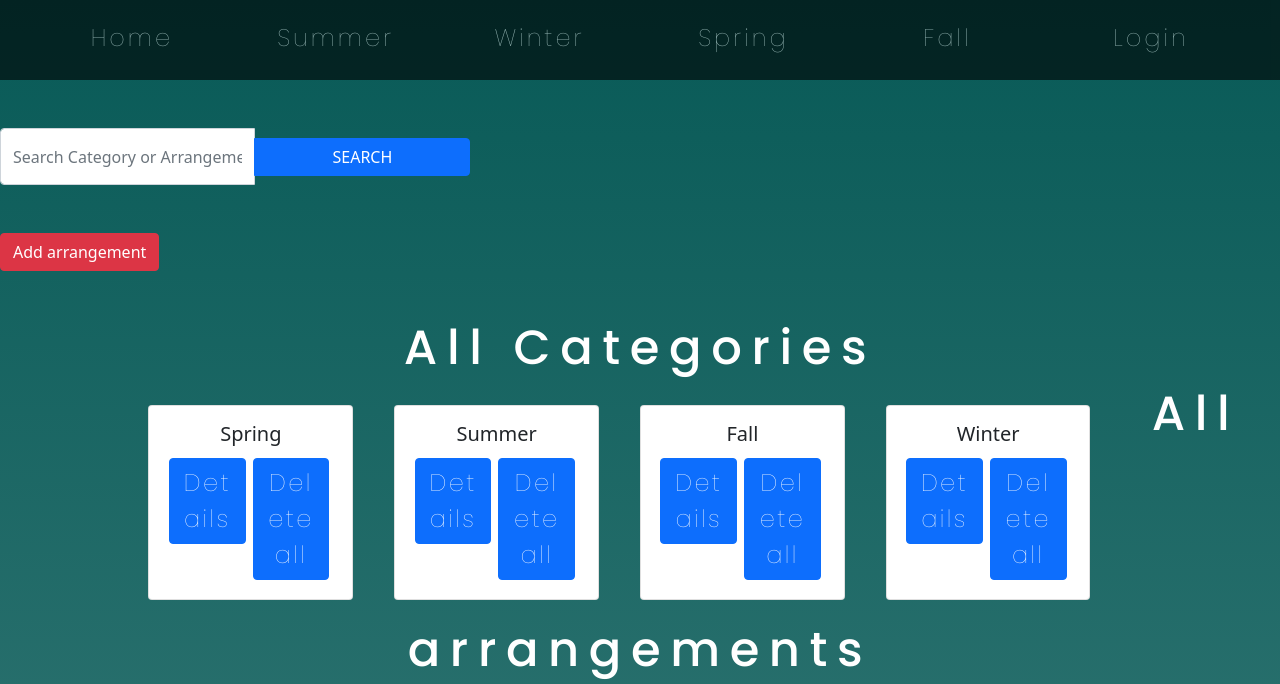
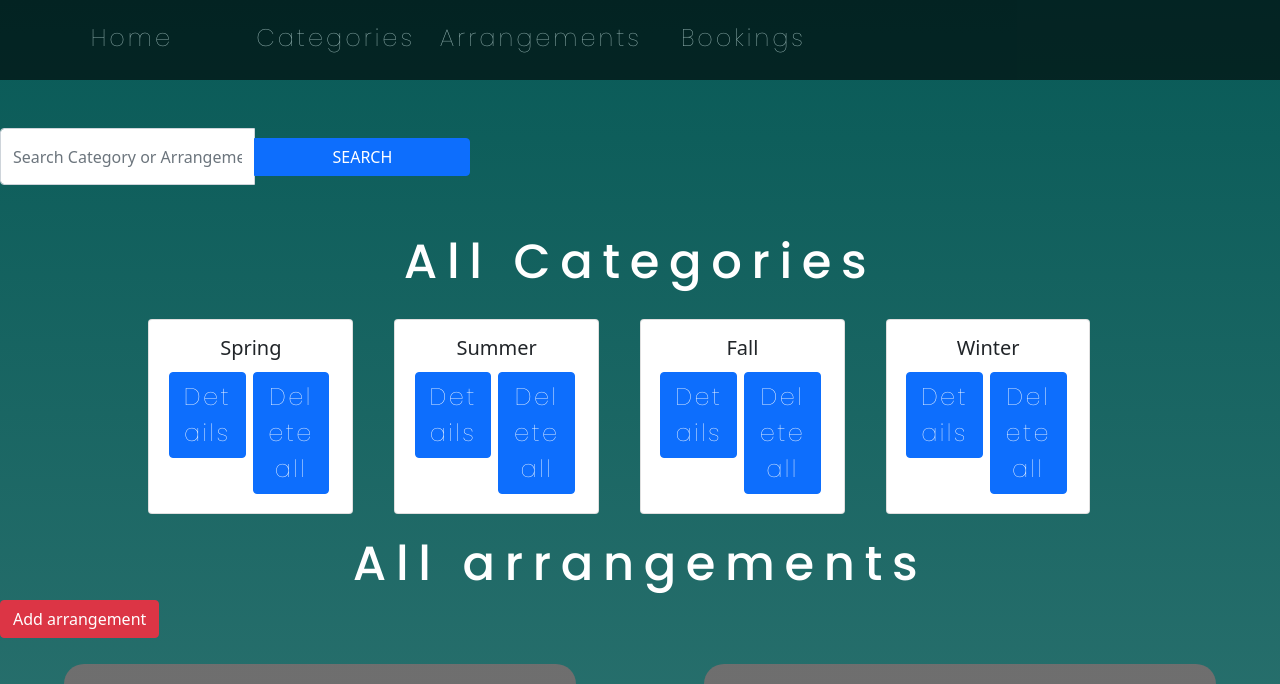
Before and after one commit to anastasija-mickoska/Travel, a PHP site: page /admin.php in a window 1280 px wide. Shown: the top 684 px of the page. Run offline with PHP 8.4, Linux system fonts and the light colour scheme; data comes from the database, SQL or seed files in the repository; grey boxes are pictures that could not be loaded.

Commit message:
Update admin.php

```diff
--- a/Travel/admin.php
+++ b/Travel/admin.php
@@ -13,13 +13,16 @@ $arrangements=get_arrangements($conn);
 	<meta name="viewport" content="width=device-width, initial-scale=1.0">
 	<title>Admin</title>
     <link rel="stylesheet" href="style.css">
-    <link rel="stylesheet" href="style.php">
 	<link href="https://cdn.jsdelivr.net/npm/bootstrap@5.1.1/dist/css/bootstrap.min.css" rel="stylesheet" integrity="sha384-F3w7mX95PdgyTmZZMECAngseQB83DfGTowi0iMjiWaeVhAn4FJkqJByhZMI3AhiU" crossorigin="anonymous">
     <script src="https://cdn.jsdelivr.net/npm/bootstrap@5.1.1/dist/js/bootstrap.bundle.min.js" integrity="sha384-/bQdsTh/da6pkI1MST/rWKFNjaCP5gBSY4sEBT38Q/9RBh9AH40zEOg7Hlq2THRZ" crossorigin="anonymous"></script>
     <style>
         body {
             background: linear-gradient(#085a57, rgba(8, 90, 87, 0.4)) no-repeat center center/cover;
             min-height: 100vh;
+        }
+        section {
+            width:100%;
+            float:left;
         }
         .categories {
             width:80%;
@@ -71,11 +74,9 @@ $arrangements=get_arrangements($conn);
         <nav>
             <ul>
                     <a href="home.php"><li>Home</li></a>
-                    <a href="summer.php"><li>Summer</li></a>
-                    <a href="winter.php"><li>Winter</li></a>
-                    <a href="spring.php"><li>Spring</li></a>
-                    <a href="fall.php"><li>Fall</li></a>
-                    <a href="login.php"><li>Login</li></a>
+                    <a href="#categories"><li>Categories</li></a>
+                    <a href="#allDestinations"><li>Arrangements</li></a>
+                    <a href="#allBookings"><li>Bookings</li></a>
                 </ul>
         </nav>
        <form action="search.php" method="get" style="width: 100%; max-width: 30rem">
@@ -84,8 +85,6 @@ $arrangements=get_arrangements($conn);
 		  <button class="input-group-text btn btn-primary">SEARCH</button>
 		</div>
        </form>
-
-       		<a class ="btn btn-danger" href="add_arrangement.php">Add arrangement</a>
        <div class="mt-5"></div>
         <?php if (isset($_GET['error'])) { ?>
           <div class="alert alert-danger" role="alert">
@@ -97,8 +96,8 @@ $arrangements=get_arrangements($conn);
 			  <?=htmlspecialchars($_GET['success']); ?>
 		  </div>
 		<?php } ?>
-
-		<h4>All Categories</h4>
+        <section id="categories">
+            <h4 id="allDestinations">All Categories</h4>
             <div class="categories">
                 <?php
                 foreach ($categories as $category) {
@@ -117,12 +116,15 @@ $arrangements=get_arrangements($conn);
                 </div>
                 <?php } ?>
             </div>
-        <h4>All arrangements</h4>
+        </section>
+        <section id="destinations">
+            <h4 id="allDestinations">All arrangements</h4>
+            <a class ="btn btn-danger" href="add_arrangement.php">Add arrangement</a>
             <div class="arrangements">
                 <?php
                 foreach($arrangements as $arrangement) { ?>
                     <a href="arrangement_details.php?id=<?php echo $arrangement['destinationID']?>">
-                    <div class="arr1">
+                        <div class="arr1" style="background: linear-gradient(rgba(0, 0, 0, 0.3), rgba(0, 0, 0, 0.3)), url('<?php echo $arrangement['imgUrl'];?>') no-repeat center center/cover;" >
                             <div class="desc">
                                 <h3><?php echo $arrangement['destinationName']?></h3>
                                 <h4><i><?php echo $arrangement['fromDate']?> - <?php echo $arrangement['toDate']?></i></h4>
@@ -132,5 +134,9 @@ $arrangements=get_arrangements($conn);
                     </a>
                 <?php } ?>
             </div>
+        </section>
+        <section id="bookings">
+            <h4 id="allBookings">All bookings</h4>
+        </section>
 </body>
 </html>
```
Lines whose indentation alone changed are shown as unchanged.
